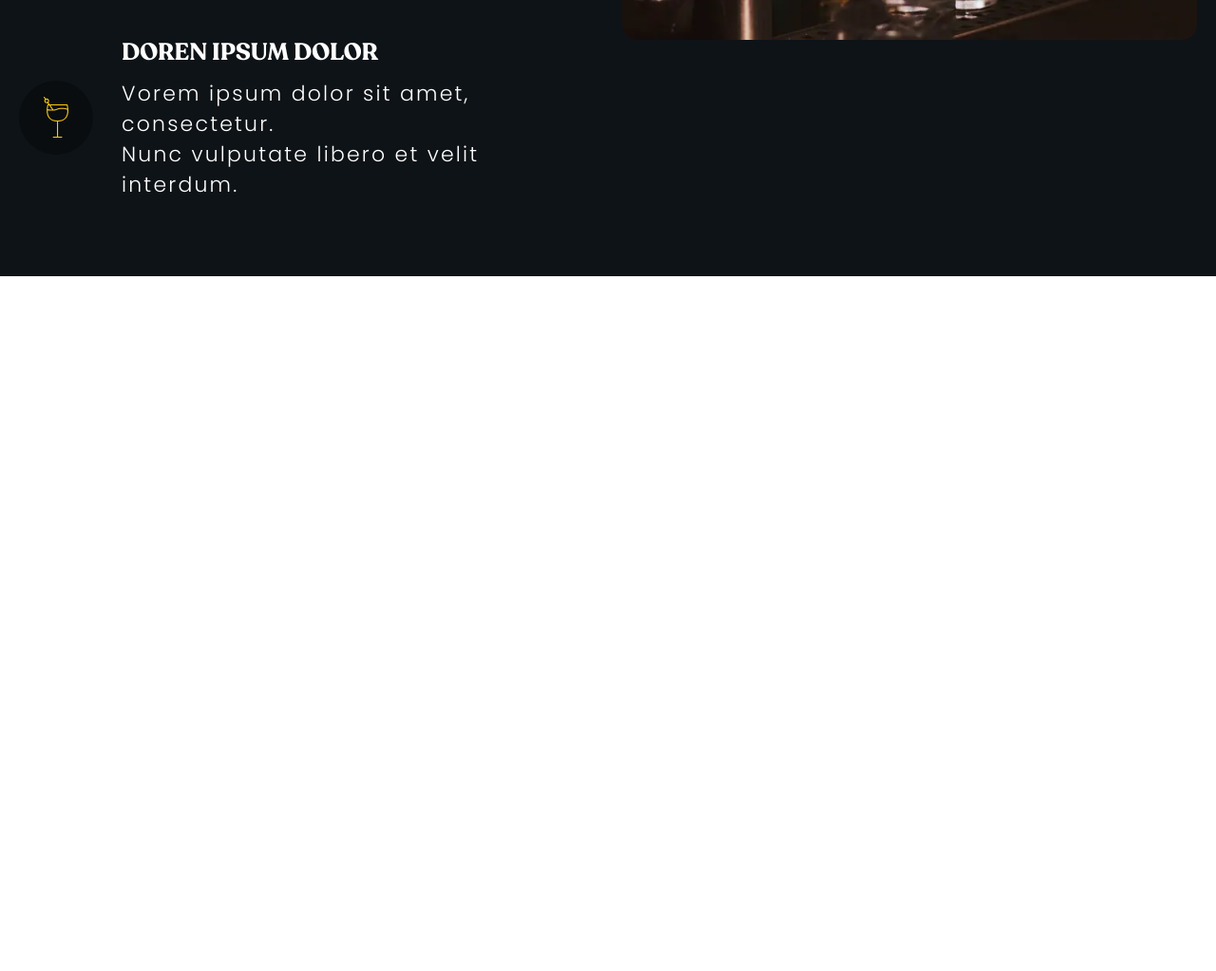
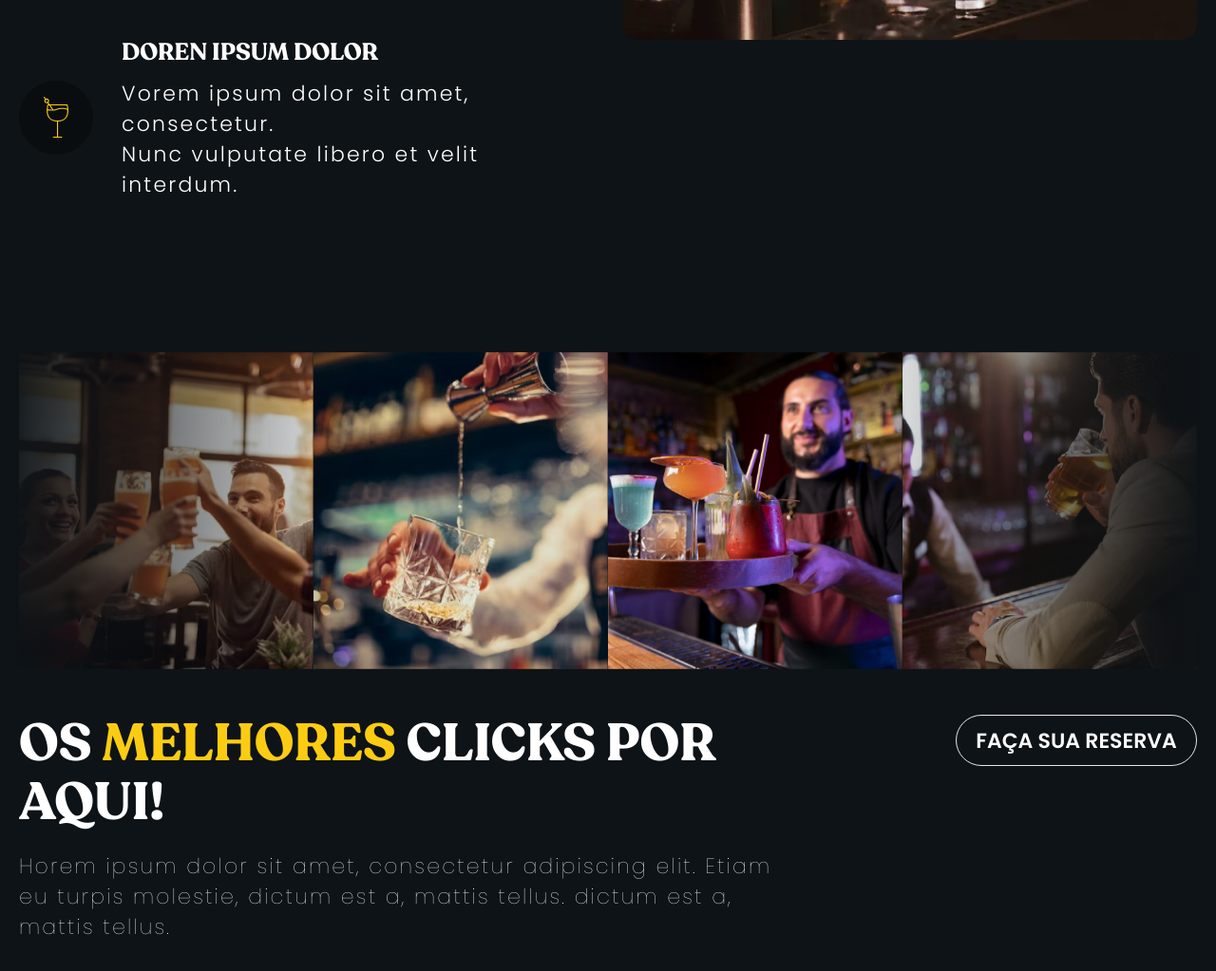
Before and after one commit to jpdrsanchez/santo-portuga, a website with bundled scripts: page index.html in a window 1280 px wide. Shown: the part 2130-3153 px from the top of the page at 95% size. Before the commit the page ends 2421 px from the top, so only its background shows below. Built offline with nearby package versions, Linux system fonts and the light colour scheme.

Commit message:
feat: clicks section

```diff
--- a/index.html
+++ b/index.html
@@ -205,6 +205,58 @@
       </div>
     </div>
   </section>
+  <section class="relative py-14 md:py-20 bg-interface-tertiary z-50">
+    <div class="px-5 2xl:px-7 relative">
+      <div class="left-carousel-bg"></div>
+      <div class="right-carousel-bg"></div>
+      <div class="swiper full-carousel z-10">
+        <div class="swiper-wrapper">
+          <div class="swiper-slide">
+            <img src="./assets/images/click-one.png" alt="" class="w-full block max-w-full aspect-[450/485] object-cover object-center" />
+          </div>
+          <div class="swiper-slide">
+            <img src="./assets/images/click-two.png" alt="" class="w-full block max-w-full aspect-[450/485] object-cover object-center" />
+          </div>
+          <div class="swiper-slide">
+            <img src="./assets/images/click-three.png" alt="" class="w-full block max-w-full aspect-[450/485] object-cover object-center" />
+          </div>
+          <div class="swiper-slide">
+            <img src="./assets/images/click-four.png" alt="" class="w-full block max-w-full aspect-[450/485] object-cover object-center" />
+          </div>
+          <div class="swiper-slide">
+            <img src="./assets/images/click-five.png" alt="" class="w-full block max-w-full aspect-[450/485] object-cover object-center" />
+          </div>
+          <div class="swiper-slide">
+            <img src="./assets/images/click-six.png" alt="" class="w-full block max-w-full aspect-[450/485] object-cover object-center" />
+          </div>
+          <div class="swiper-slide">
+            <img src="./assets/images/click-seven.png" alt="" class="w-full block max-w-full aspect-[450/485] object-cover object-center" />
+          </div>
+          <div class="swiper-slide">
+            <img src="./assets/images/click-eight.png" alt="" class="w-full block max-w-full aspect-[450/485] object-cover object-center" />
+          </div>
+        </div>
+      </div>
+    </div>
+    <div class="container pt-12 grid md:grid-cols-[2fr_1fr] gap-[30px]">
+      <div class="relative">
+        <h2 class="site-title site-title--white md-down:text-center">
+          Os <span>melhores</span> clicks por aqui!
+        </h2>
+        <p class="site-text md-down:text-center">
+          Horem ipsum dolor sit amet, consectetur adipiscing elit. Etiam eu turpis molestie, dictum est a, mattis tellus. dictum est a, mattis tellus.
+        </p>
+      </div>
+      <div class="relative">
+        <a href="#" class="site-button site-button--animated site-button--white md-down:mr-auto ml-auto">
+          <div>
+            <span>Faça sua reserva</span>
+            <span>Faça sua reserva</span>
+          </div>
+        </a>
+      </div>
+    </div>
+  </section>
   <script src="./scripts.js" type="module" async></script>
 </body>
 </html>
--- a/scripts.js
+++ b/scripts.js
@@ -1,6 +1,24 @@
 import Swiper from 'https://cdn.jsdelivr.net/npm/swiper@10/swiper-bundle.min.mjs'
 
-(async () => {
+(() => {
+  const fullSwiper = new Swiper('.full-carousel', {
+    slidesPerView: 1,
+    spaceBetween: 0,
+    breakpoints: {
+      420: {
+        slidesPerView: 2,
+      },
+      640: {
+        slidesPerView: 3,
+      },
+      1024: {
+        slidesPerView: 4,
+      }
+    }
+  })
+})()
+
+(() => {
   const singleSwiper = new Swiper('.single-space', {
     slidesPerView: 'auto',
     spaceBetween: 30,
--- a/src/styles/sections.components.css
+++ b/src/styles/sections.components.css
@@ -179,4 +179,14 @@
       border-radius: 1rem;
     }
   }
+
+  .left-carousel-bg {
+    @apply absolute top-0 left-0 h-full w-[388px] z-30 pointer-events-none;
+    background: linear-gradient(90deg, #0E1317 0%, rgba(14, 19, 23, 0) 100%);
+  }
+
+  .right-carousel-bg {
+    @apply absolute top-0 right-0 h-full w-[388px] z-30 pointer-events-none;
+    background: linear-gradient(-90deg, #0E1317 0%, rgba(14, 19, 23, 0) 100%);
+  }
 }
```
Also changed, not shown: assets/images/click-eight.png (added), assets/images/click-five.png (added), assets/images/click-four.png (added), assets/images/click-one.png (added), assets/images/click-seven.png (added), assets/images/click-six.png (added), assets/images/click-three.png (added), assets/images/click-two.png (added), styles.css, 2 other files.
